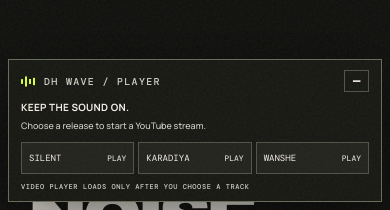
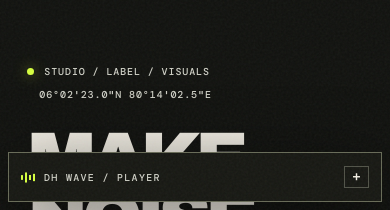
Before and after one commit to AlphaOshyy/DH-Wave-Music, a React (Vite) app: page / in a window 390 px wide. Shown: the part 634-844 px from the top of the page. Built offline with nearby package versions, Linux system fonts and the light colour scheme.

Commit message:
Start the persistent audio player collapsed on mobile

```diff
--- a/src/components/AudioDock.jsx
+++ b/src/components/AudioDock.jsx
@@ -1,7 +1,7 @@
 import React, { useState } from 'react';
 export default function AudioDock({ tracks }) {
   const [selected, setSelected] = useState(null);
-  const [minimized, setMinimized] = useState(false);
+  const [minimized, setMinimized] = useState(() => typeof window !== 'undefined' && window.matchMedia('(max-width: 640px)').matches);
   const startTrack = track => { setSelected(track); setMinimized(false); };
   const embedUrl = selected ? 'https://www.youtube-nocookie.com/embed/' + selected.id + '?autoplay=1&controls=1&rel=0&playsinline=1' : '';
   return <aside className={'audio-dock ' + (minimized ? 'is-minimized' : '')} aria-label="Persistent studio player">
```
